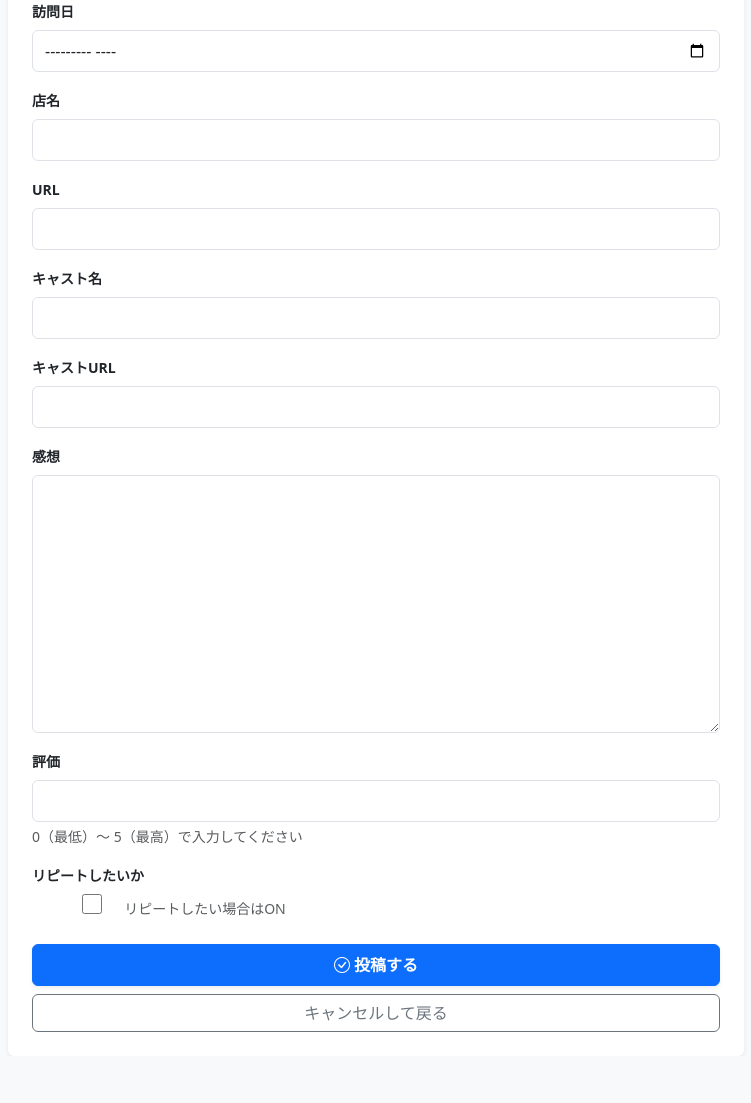
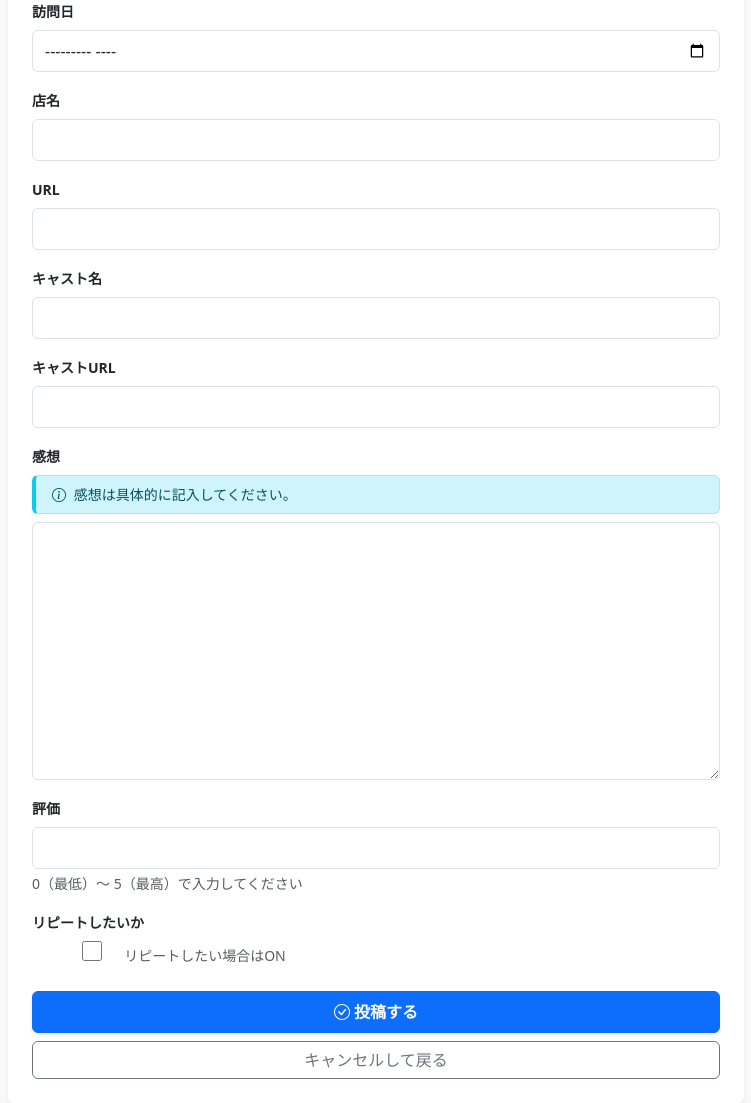
Before and after one commit to s51517765/S-navi_bbs, a Django app: page /post/new/ in a window 1280 px wide. Shown: the part 167-1270 px from the top of the page, without its empty margins (264-1015 px from the left). Before the commit the page ends 1199 px from the top, so only its background shows below. Run offline with Django 5.2, Linux system fonts and the light colour scheme; the visitor is signed in with stand-in values (Sample User, id 1).

Commit message:
感想の入力ガイド欄を作成

```diff
--- a/board/templates/board/guide.html
+++ b/board/templates/board/guide.html
@@ -11,8 +11,8 @@
             <p>皆さんが楽しく利用できるよう、以下の内容に注意して利用してください。</p>
             <ul>
                 <li>特定の個人やお店、サイト運営者を誹謗中傷する内容は禁止です。</li>
-                <li>URLを貼る際は、公式なサイトのものに限定してください。</li
-                <li>この掲示板は『教えてもらう場所』ではなく『情報を提供する場所』です。主体的なアウトプットを歓迎し、他社への依存は控えましょう。</li>
+                <li>URLを貼る際は、公式なサイトのものに限定してください。</li>
+                <li>この掲示板は『教えてもらう場所』ではなく『情報を提供する場所』です。主体的なアウトプットを歓迎し、他者への依存は控えましょう。</li>
             </ul>
 
             <h4 class="border-bottom pb-2">2. ポイントシステムについて</h4>
--- a/board/templates/board/post_form.html
+++ b/board/templates/board/post_form.html
@@ -13,7 +13,12 @@
                     {% for field in form %}
                     <div class="mb-3">
                         <label class="form-label fw-bold small">{{ field.label }}</label>
-
+                        {# 感想入力欄の直前に注意書きを追加 #}
+                        {% if field.name == "content" %}
+                            <div class="alert alert-info py-2 px-3 small mb-2" style="border-left: 4px solid #0dcaf0;">
+                                <i class="bi bi-info-circle me-1"></i> {{ post_note|linebreaksbr }}
+                            </div>
+                        {% endif %}
                         {% if field.name == "visit_date" %}
                         {# 訪問日だけは「年月」専用の入力タイプ(month)にする #}
                         <input type="month" name="{{ field.html_name }}" class="form-control"
--- a/board/views.py
+++ b/board/views.py
@@ -146,6 +146,14 @@ class PostCreateView(LoginRequiredMixin, CreateView):
 
         # これで全てのフィールド（URL含む）が保存される
         return super().form_valid(form)
+
+    def get_context_data(self, **kwargs):
+        context = super().get_context_data(**kwargs)
+        # .env からメッセージを取得。設定がない場合のデフォルトも指定できます。
+        context["post_note"] = os.getenv(
+            "POST_NOTE_MESSAGE", "感想は具体的に記入してください。"
+        )
+        return context
 
 
 class SignUpView(CreateView):
```
Also changed, not shown: readme.md.
